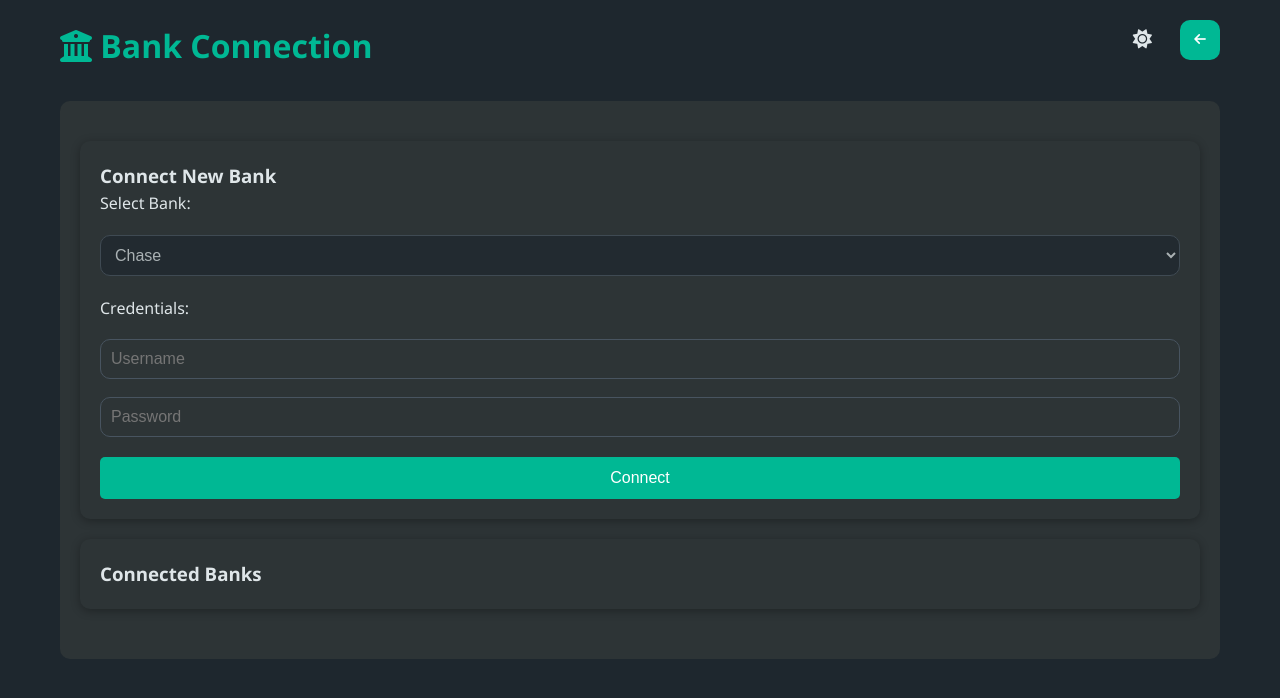
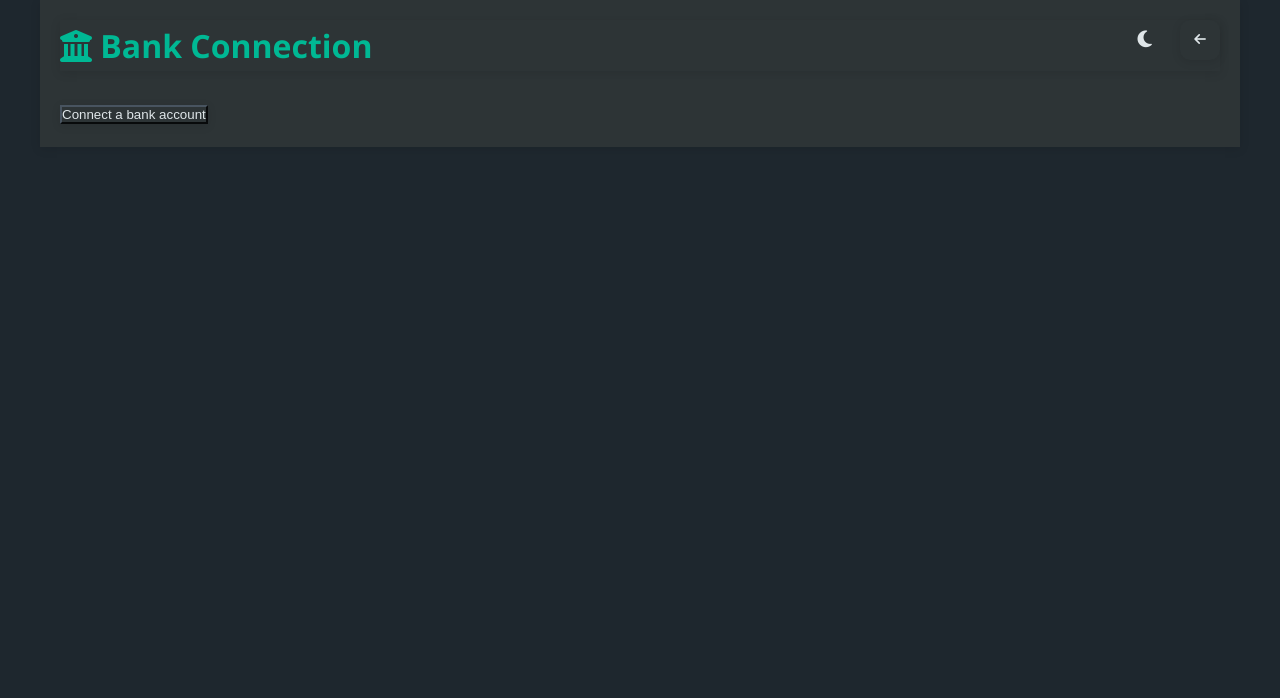
Before and after one commit to DanielSerra71/ExpenseTrackerLite, a website: page bankConnection.html in a window 1280 px wide. Both pictures are taken after a click on the button 1144 px from the left and 39 px from the top of the page. Drawn offline with Linux system fonts and the light colour scheme.

Commit message:
se agrega package.json antes de crear la rama con actualizacion a la coneccion bancaria en modo sanbox

```diff
--- a/bankConnection.html
+++ b/bankConnection.html
@@ -1,5 +1,5 @@
 <!DOCTYPE html>
-<html lang="en" data-lang="en" data-theme="light">
+<html lang="en">
 
 <head>
     <meta charset="UTF-8">
@@ -7,14 +7,15 @@
     <title>Bank Connection</title>
     <link rel="stylesheet" href="styles.css">
     <link rel="stylesheet" href="https://cdnjs.cloudflare.com/ajax/libs/font-awesome/6.5.1/css/all.min.css">
+    <script src="https://cdn.plaid.com/link/v2/stable/link-initialize.js"></script>
 </head>
 
 <body>
-    <div id="notification-container"></div>
     <div class="container">
+        <!-- Header -->
         <header class="app-header">
             <div class="header-main">
-                <h1><i class="fas fa-university"></i> <span data-translate="bankConnection">Bank Connection</span></h1>
+                <h1><i class="fas fa-university"></i> Bank Connection</h1>
             </div>
             <div class="app-controls">
                 <button class="theme-toggle" title="Change theme">
@@ -26,173 +27,64 @@
             </div>
         </header>
 
-        <div class="bank-integration-section">
-            <div class="bank-connection-form">
-                <h3 data-translate="connectNewBank">Connect New Bank</h3>
-                <form id="bankConnectionForm">
-                    <div class="form-group">
-                        <label data-translate="selectBank">Select Bank:</label>
-                        <select id="bankSelect" required>
-                            <optgroup label="United States">
-                                <option value="Chase">Chase</option>
-                                <option value="USBank">US Bank</option>
-                                <option value="BankOfAmerica">Bank of America</option>
-                                <option value="WellsFargo">Wells Fargo</option>
-                                <option value="Citibank">Citibank</option>
-                                <option value="CapitalOne">Capital One</option>
-                            </optgroup>
-                            <optgroup label="Mexico">
-                                <option value="BBVA">BBVA</option>
-                                <option value="Santander">Santander</option>
-                                <option value="Banamex">Banamex</option>
-                                <option value="Banorte">Banorte</option>
-                            </optgroup>
-                            <optgroup label="International">
-                                <option value="HSBC">HSBC</option>
-                                <option value="Scotiabank">Scotiabank</option>
-                            </optgroup>
-                        </select>
-                    </div>
-                    <div class="form-group">
-                        <label data-translate="credentials">Credentials:</label>
-                        <input type="text" id="username" placeholder="Username" required>
-                        <input type="password" id="password" placeholder="Password" required>
-                    </div>
-                    <button type="submit" class="btn-submit">Connect</button>
-                </form>
-            </div>
-
-            <div class="connected-banks">
-                <h3 data-translate="connectedBanks">Connected Banks</h3>
-                <div id="banksList"></div>
+        <!-- Main Content -->
+        <div class="content">
+            <div class="button-container">
+                <button id="link-button" class="btn-primary">Connect a bank account</button>
             </div>
         </div>
     </div>
 
     <script>
-        // Cargar usuario actual
-        window.currentUser = JSON.parse(localStorage.getItem('currentUser'));
+        // Al cargar la página, aplicar el tema guardado
+        document.addEventListener('DOMContentLoaded', () => {
+            const savedTheme = localStorage.getItem('theme');
+            if (savedTheme) {
+                document.body.setAttribute('data-theme', savedTheme);
+                const icon = document.querySelector('.theme-toggle i');
+                if (savedTheme === 'dark') {
+                    icon.classList.replace('fa-sun', 'fa-moon');
+                } else {
+                    icon.classList.replace('fa-moon', 'fa-sun');
+                }
+            }
+        });
 
-        // Inicializar transactions si no existe
-        if (window.currentUser) {
-            const storedTransactions = localStorage.getItem(`transactions_${window.currentUser.id}`);
-            window.transactions = storedTransactions ? JSON.parse(storedTransactions) : [];
-        } else {
-            window.transactions = [];
-        }
-
-        // Agregar la función updateUI
-        window.updateUI = function() {
-            if (window.currentUser) {
-                localStorage.setItem(
-                    `transactions_${window.currentUser.id}`,
-                    JSON.stringify(window.transactions)
-                );
+        // Toggle theme script
+        document.querySelector('.theme-toggle').onclick = function() {
+            const body = document.body;
+            const icon = this.querySelector('i');
+            if (body.getAttribute('data-theme') === 'dark') {
+                body.removeAttribute('data-theme');
+                icon.classList.replace('fa-moon', 'fa-sun');
+                localStorage.setItem('theme', 'light'); // Guardar estado del tema
+            } else {
+                body.setAttribute('data-theme', 'dark');
+                icon.classList.replace('fa-sun', 'fa-moon');
+                localStorage.setItem('theme', 'dark'); // Guardar estado del tema
             }
         };
 
-        // Verificar si hay usuario y deshabilitar el formulario si no hay
-        document.addEventListener('DOMContentLoaded', () => {
-            const form = document.getElementById('bankConnectionForm');
-            const inputs = form.querySelectorAll('input, select, button');
-
-            if (!window.currentUser) {
-                inputs.forEach(input => input.disabled = true);
-                window.showNotification('Error', 'Please login to connect banks', 'error');
-            }
-        });
-
-        // Function to update UI language
-        function updateUILanguage() {
-            const translations = {
-                bankConnection: 'Bank Connection',
-                connectedBanks: 'Connected Banks',
-                connectNewBank: 'Connect New Bank',
-                selectBank: 'Select Bank:',
-                credentials: 'Credentials:',
-                connect: 'Connect',
-                regions: {
-                    usa: 'United States',
-                    mexico: 'Mexico',
-                    international: 'International'
-                }
-            };
-
-            // Update translatable texts
-            document.querySelectorAll('[data-translate]').forEach(element => {
-                const key = element.getAttribute('data-translate');
-                if (translations[key]) {
-                    element.textContent = translations[key];
-                }
-            });
-
-            // Update placeholders
-            document.getElementById('username').placeholder = 'Username';
-            document.getElementById('password').placeholder = 'Password';
-
-            // Update option group labels
-            const optgroups = document.querySelectorAll('optgroup');
-            optgroups[0].label = translations.regions.usa;
-            optgroups[1].label = translations.regions.mexico;
-            optgroups[2].label = translations.regions.international;
-
-            // Update button text
-            document.querySelector('.btn-submit').textContent = translations.connect;
-        }
-
-        // Load saved theme
-        const savedTheme = localStorage.getItem('theme') || 'light';
-
-        // Apply theme
-        document.documentElement.setAttribute('data-theme', savedTheme);
-
-        // Update icons based on theme
-        const themeIcon = document.querySelector('.theme-toggle i');
-        themeIcon.classList.remove('fa-sun', 'fa-moon');
-        themeIcon.classList.add(savedTheme === 'dark' ? 'fa-sun' : 'fa-moon');
-
-        // Apply initial translations
-        updateUILanguage();
-
-        // Theme toggle functionality
-        document.querySelector('.theme-toggle').addEventListener('click', () => {
-            const currentTheme = document.documentElement.getAttribute('data-theme');
-            const newTheme = currentTheme === 'dark' ? 'light' : 'dark';
-            document.documentElement.setAttribute('data-theme', newTheme);
-            localStorage.setItem('theme', newTheme);
-
-            const icon = document.querySelector('.theme-toggle i');
-            icon.classList.remove('fa-sun', 'fa-moon');
-            icon.classList.add(newTheme === 'dark' ? 'fa-sun' : 'fa-moon');
-        });
-
-        // Agregar la función showNotification
-        window.showNotification = function(title, message, type) {
-            const container = document.getElementById('notification-container');
-            if (!container) {
-                console.warn('Notification container not found');
-                return;
-            }
-
-            const notification = document.createElement('div');
-            notification.className = `notification ${type}`;
-
-            notification.innerHTML = `
-                <div class="notification-content">
-                    <h4>${title}</h4>
-                    <p>${message}</p>
-                </div>
-            `;
-
-            container.appendChild(notification);
-            setTimeout(() => {
-                if (notification && notification.parentNode) {
-                    notification.remove();
-                }
-            }, 3000);
+        document.getElementById('link-button').onclick = function() {
+            fetch('http://localhost:3000/get_link_token', { method: 'POST' })
+                .then(response => response.json())
+                .then(data => {
+                    const handler = Plaid.create({
+                        token: data.link_token,
+                        onSuccess: function(public_token, metadata) {
+                            console.log('Public Token: ', public_token);
+                        },
+                        onExit: function(err, metadata) {
+                            if (err != null) {
+                                console.error('Error: ', err);
+                            }
+                        }
+                    });
+                    handler.open();
+                })
+                .catch(error => console.error('Error fetching link token:', error));
         };
     </script>
-    <script type="module" src="bankIntegration.js"></script>
 </body>
 
 </html>
--- /dev/null
+++ b/package.json
@@ -0,0 +1 @@
+{"name":"expense-tracker-lite","version":"1.0.0","description":"A simple expense tracker application","main":"server.js","scripts":{"start":"node server.js"},"dependencies":{"body-parser":"^1.19.0","dotenv":"^10.0.0","express":"^4.17.1","plaid":"^8.0.0","cors":"^2.8.5"}}
--- a/styles.css
+++ b/styles.css
@@ -2202,3 +2202,14 @@ canvas {
 .btn-icon.imported i {
     color: white;
 }
+
+
+
+
+/* Asegúrate de que todos los elementos usen las variables de color */
+.container, .app-header, .btn-primary, .btn-icon {
+    background-color: var(--card-bg);
+    color: var(--text-color);
+    border-color: var(--border-color);
+    box-shadow: var(--box-shadow);
+}
```
Also changed, not shown: auth.js (+13 -3 lines), server.js (+50 -24 lines), 1 other file.
